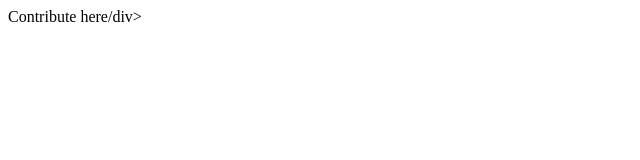
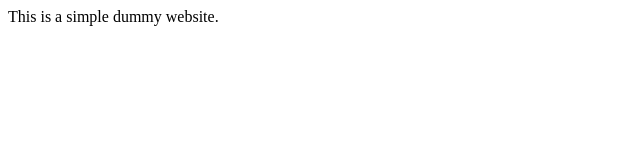
Before and after one commit to amarg236/ipclass3030, a plain HTML site: page index.html in a window 1280 px wide. Shown: the whole page, without its empty margins (0-640 px from the left). Drawn offline with Linux system fonts and the light colour scheme.

Commit message:
change.html

```diff
--- a/index.html
+++ b/index.html
@@ -38,7 +38,7 @@ X _____________________________________________________________________
 </head>
 
 <body>
-<div>Contribute here/div>
+<div>This is a simple dummy website. </div>
 </body>
 
 </html>
```
